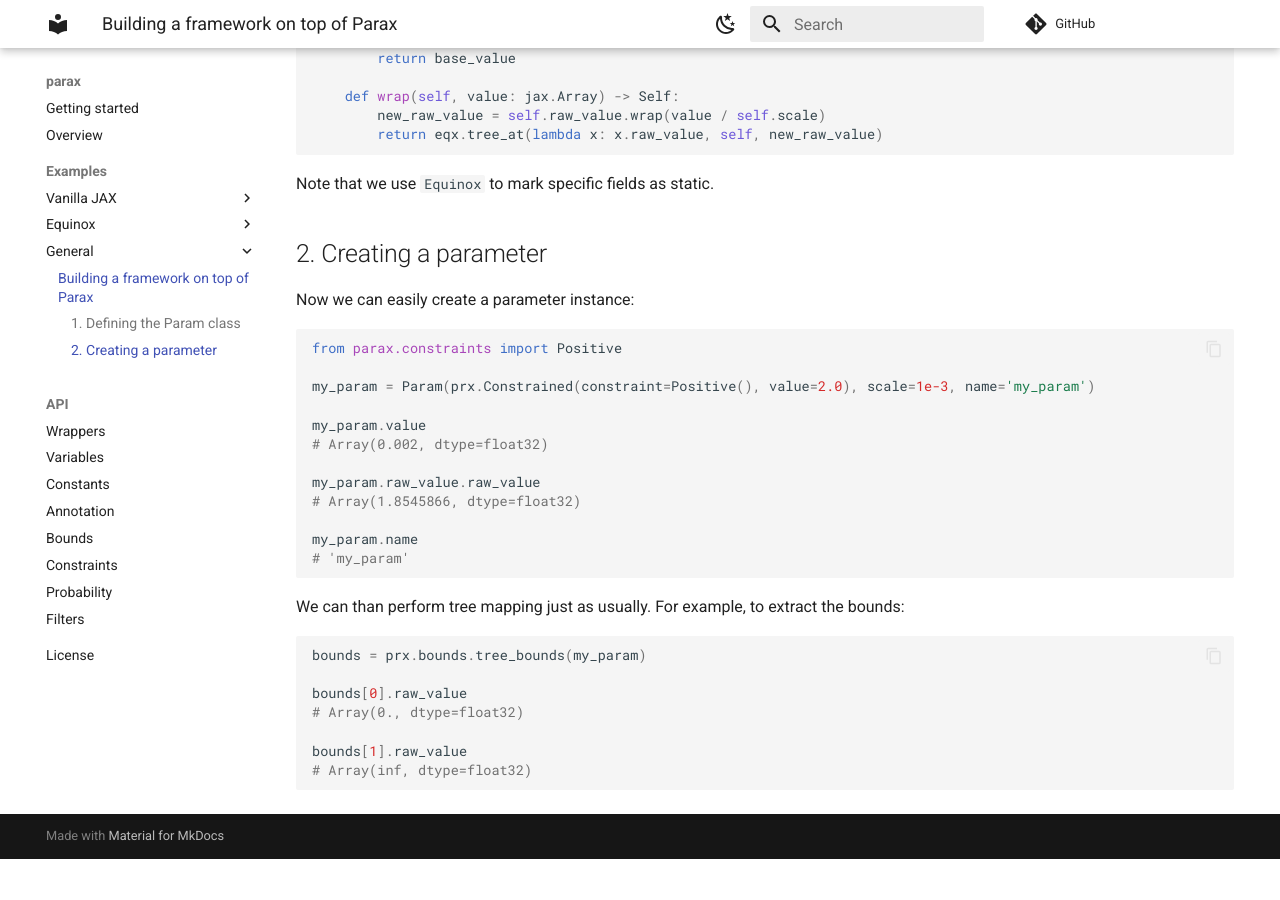
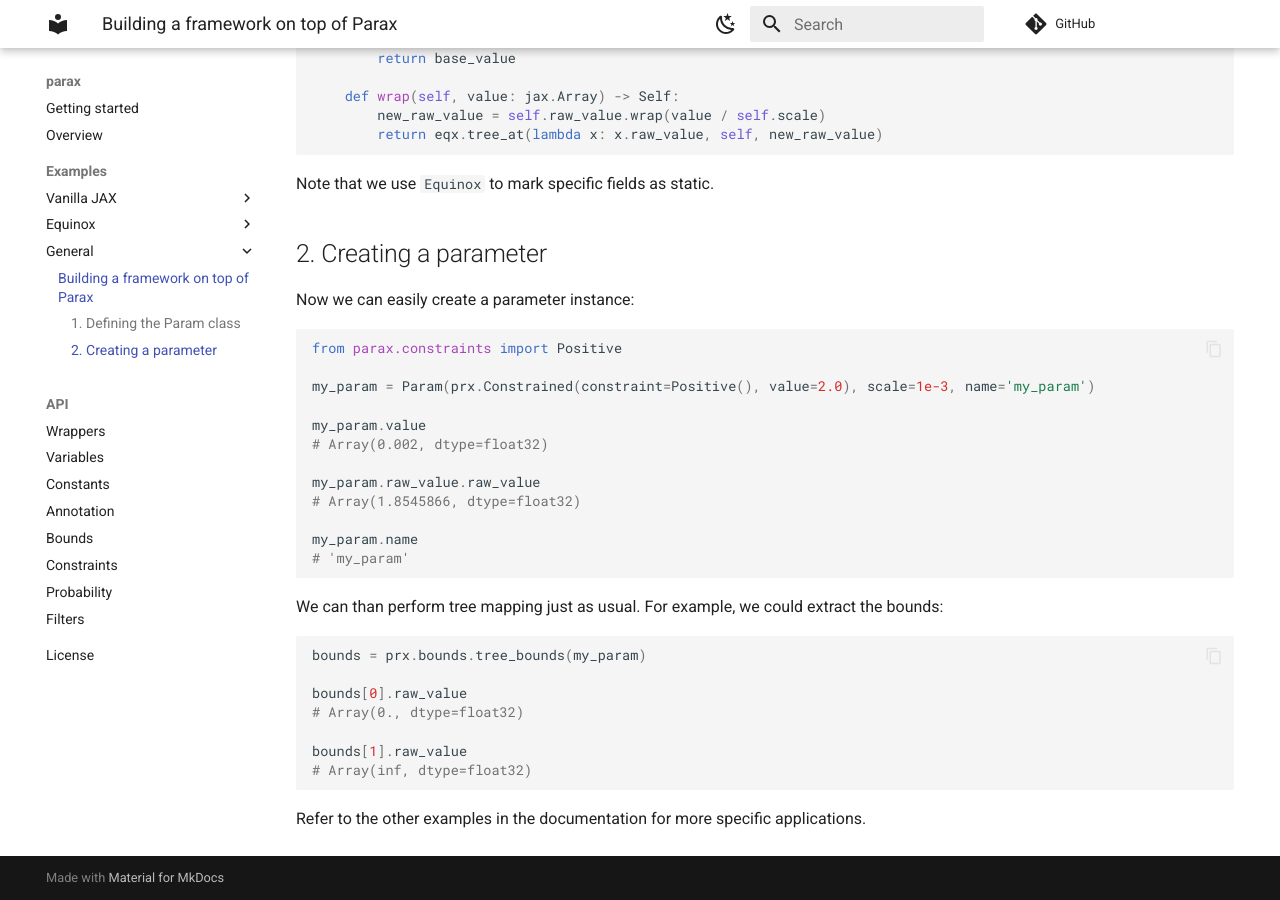
Before and after one commit to gvcallen/parax, an MkDocs documentation site: the page built from docs/examples/general/building_a_framework.md, in a window 1280 px wide and 900 px high, scrolled down 875 px. Built offline with MkDocs 1.6.1 and Material for MkDocs 9.7.7, drawn with Linux system fonts in a browser that asks for light colours; comment, search, counter and statistics services are not loaded; before the commit the page ends 1734 px from its top, so only the background shows below that.

Commit message:
Update docs

````diff
--- a/docs/examples/general/building_a_framework.md
+++ b/docs/examples/general/building_a_framework.md
@@ -58,7 +58,7 @@ my_param.name
 # 'my_param'
 ```
 
-We can than perform tree mapping just as usually. For example, to extract the bounds:
+We can than perform tree mapping just as usual. For example, we could extract the bounds:
 
 <!-- pytest-codeblocks:cont -->
 ```python
@@ -70,3 +70,5 @@ bounds[0].raw_value
 bounds[1].raw_value
 # Array(inf, dtype=float32)
 ```
+
+Refer to the other examples in the documentation for more specific applications.
````
